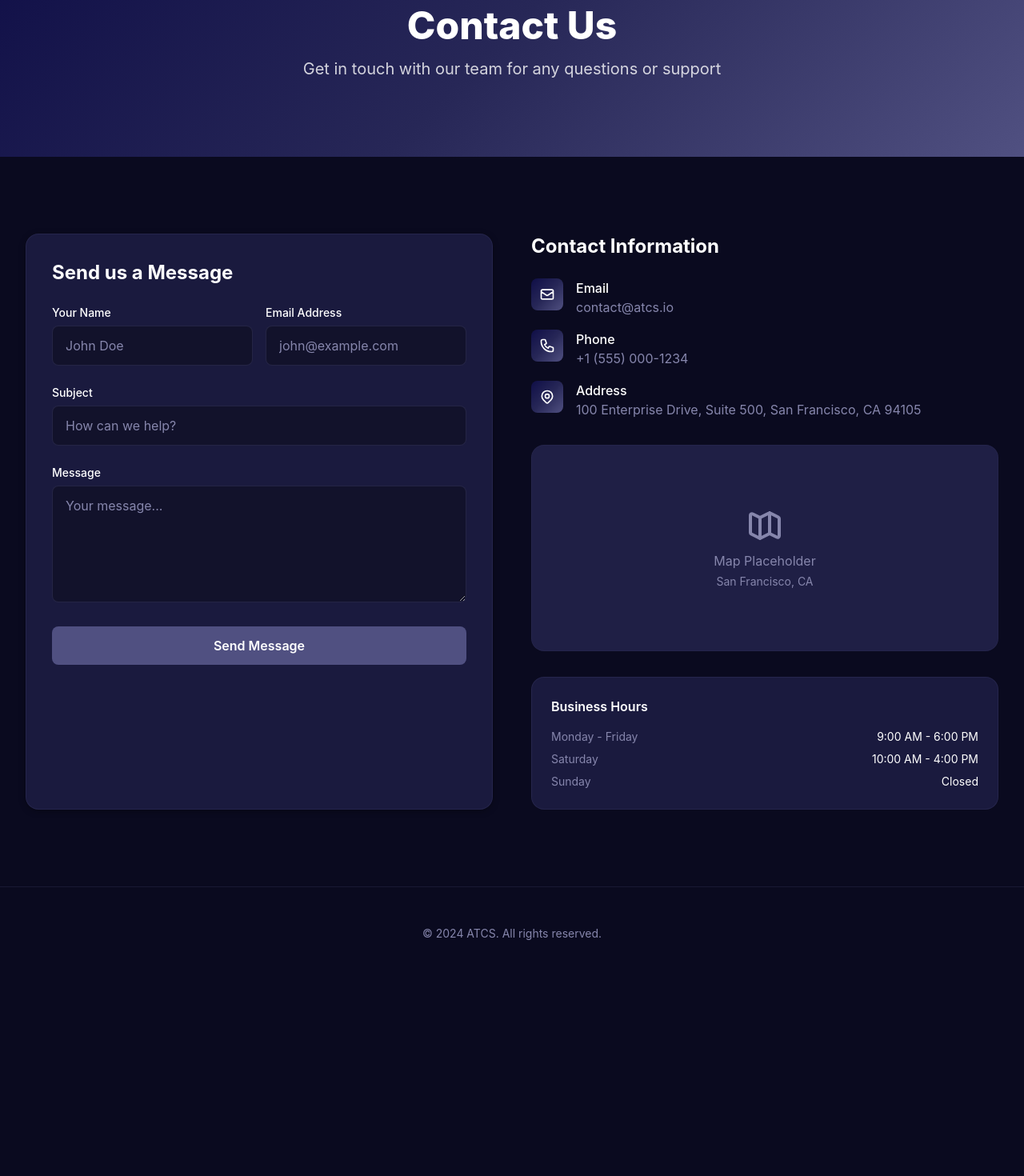
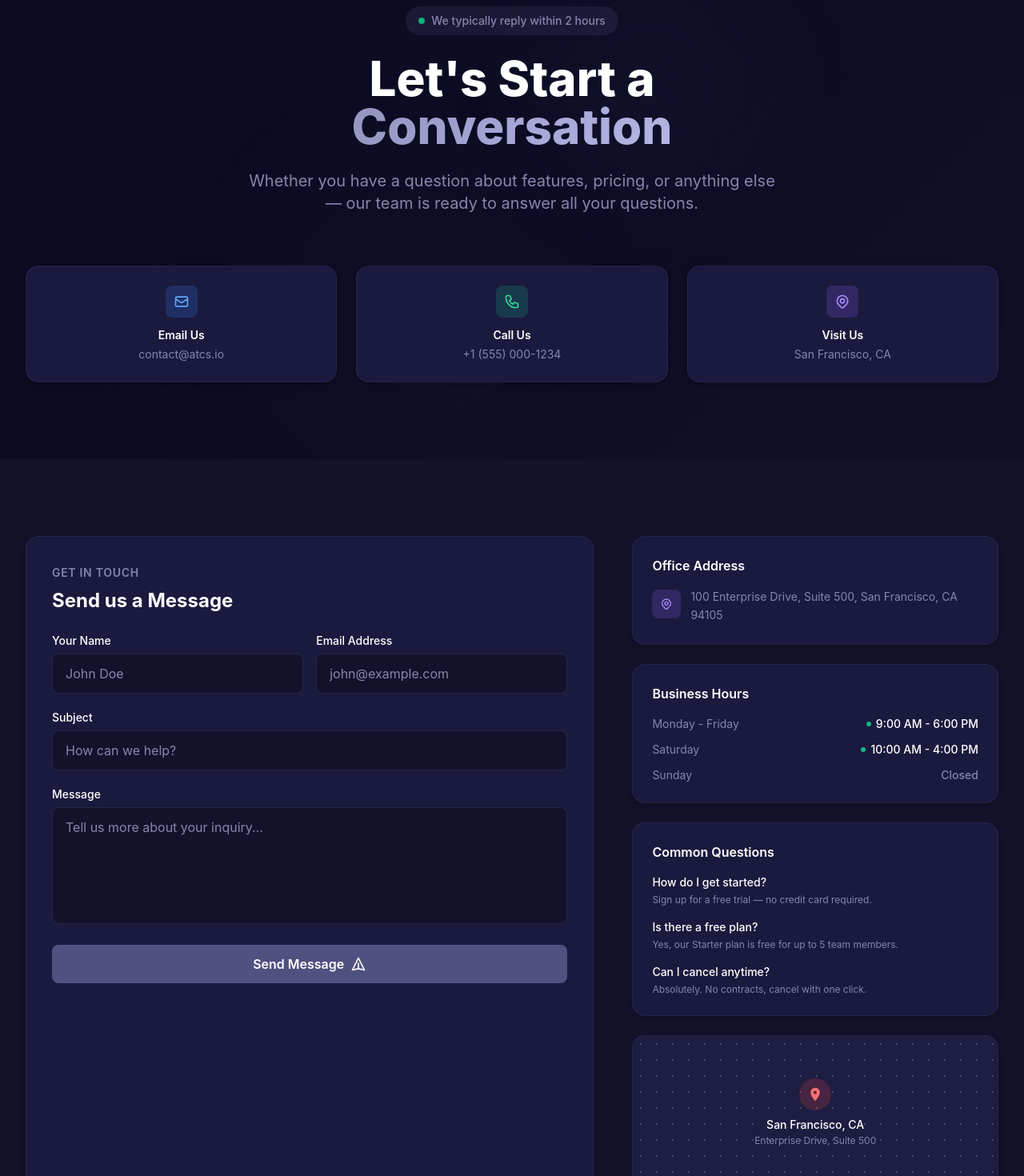
Before and after one commit to KingObioma/ATCS-UI-Prototype, a Next.js app: page /contact in a window 1280 px wide. Shown: the part 120-1590 px from the top of the page at 80% size. Before the commit the page ends 1345 px from the top, so only its background shows below. Built offline with nearby package versions, Linux system fonts and the light colour scheme.

Commit message:
Initial commit  ATCS demo site

```diff
--- a/src/app/contact/page.tsx
+++ b/src/app/contact/page.tsx
@@ -14,11 +14,11 @@ export default function ContactPage() {
     subject: '',
     message: '',
   })
+  const [submitted, setSubmitted] = useState(false)
 
   const handleSubmit = (e: React.FormEvent) => {
     e.preventDefault()
-    // Simulated form submission
-    alert('Thank you for your message! We will get back to you soon.')
+    setSubmitted(true)
     setFormData({ name: '', email: '', subject: '', message: '' })
   }
 
@@ -27,27 +27,107 @@ export default function ContactPage() {
       <PublicNavbar />
 
       {/* Hero Section */}
-      <section className="pt-24 pb-16 lg:pt-32 lg:pb-24 gradient-brand">
-        <div className="max-w-7xl mx-auto px-4 sm:px-6 lg:px-8 text-center">
-          <h1 className="text-4xl sm:text-5xl font-extrabold text-white">
-            Contact Us
+      <section className="relative pt-24 pb-16 lg:pt-32 lg:pb-24 overflow-hidden">
+        {/* Background decorations */}
+        <div className="absolute inset-0 gradient-brand opacity-[0.03] dark:opacity-[0.08]" />
+        <div className="absolute top-20 right-1/4 w-72 h-72 bg-brand-accent/10 dark:bg-brand-accent/5 rounded-full blur-3xl" />
+        <div className="absolute bottom-0 left-1/4 w-96 h-96 bg-brand-secondary/10 dark:bg-brand-secondary/5 rounded-full blur-3xl" />
+
+        <div className="relative max-w-7xl mx-auto px-4 sm:px-6 lg:px-8">
+          <div className="max-w-3xl mx-auto text-center">
+            <div className="inline-flex items-center gap-2 px-4 py-2 rounded-full bg-brand-accent/10 dark:bg-brand-accent/20 mb-6">
+              <span className="w-2 h-2 bg-emerald-500 rounded-full animate-pulse" />
+              <span className="text-sm font-medium text-brand-secondary dark:text-brand-muted">We typically reply within 2 hours</span>
+            </div>
+            <h1 className="text-4xl sm:text-5xl lg:text-6xl font-extrabold text-brand-primary dark:text-white leading-tight">
+              Let&apos;s Start a
+              <span className="block gradient-text">Conversation</span>
             </h1>
-          <p className="mt-4 text-xl text-white/80 max-w-2xl mx-auto">
-            Get in touch with our team for any questions or support
+            <p className="mt-6 text-lg sm:text-xl text-brand-muted max-w-2xl mx-auto">
+              Whether you have a question about features, pricing, or anything else — our team is ready to answer all your questions.
             </p>
+          </div>
+
+          {/* Quick contact cards */}
+          <div className="mt-16 grid grid-cols-1 sm:grid-cols-3 gap-4 sm:gap-6">
+            {[
+              {
+                label: 'Email Us',
+                value: companyInfo.email,
+                icon: (
+                  <svg className="w-5 h-5" fill="none" stroke="currentColor" viewBox="0 0 24 24">
+                    <path strokeLinecap="round" strokeLinejoin="round" strokeWidth={2} d="M3 8l7.89 5.26a2 2 0 002.22 0L21 8M5 19h14a2 2 0 002-2V7a2 2 0 00-2-2H5a2 2 0 00-2 2v10a2 2 0 002 2z" />
+                  </svg>
+                ),
+                color: 'bg-blue-100 dark:bg-blue-500/20 text-blue-600 dark:text-blue-400',
+              },
+              {
+                label: 'Call Us',
+                value: companyInfo.phone,
+                icon: (
+                  <svg className="w-5 h-5" fill="none" stroke="currentColor" viewBox="0 0 24 24">
+                    <path strokeLinecap="round" strokeLinejoin="round" strokeWidth={2} d="M3 5a2 2 0 012-2h3.28a1 1 0 01.948.684l1.498 4.493a1 1 0 01-.502 1.21l-2.257 1.13a11.042 11.042 0 005.516 5.516l1.13-2.257a1 1 0 011.21-.502l4.493 1.498a1 1 0 01.684.949V19a2 2 0 01-2 2h-1C9.716 21 3 14.284 3 6V5z" />
+                  </svg>
+                ),
+                color: 'bg-emerald-100 dark:bg-emerald-500/20 text-emerald-600 dark:text-emerald-400',
+              },
+              {
+                label: 'Visit Us',
+                value: 'San Francisco, CA',
+                icon: (
+                  <svg className="w-5 h-5" fill="none" stroke="currentColor" viewBox="0 0 24 24">
+                    <path strokeLinecap="round" strokeLinejoin="round" strokeWidth={2} d="M17.657 16.657L13.414 20.9a1.998 1.998 0 01-2.827 0l-4.244-4.243a8 8 0 1111.314 0z" />
+                    <path strokeLinecap="round" strokeLinejoin="round" strokeWidth={2} d="M15 11a3 3 0 11-6 0 3 3 0 016 0z" />
+                  </svg>
+                ),
+                color: 'bg-violet-100 dark:bg-violet-500/20 text-violet-600 dark:text-violet-400',
+              },
+            ].map((item, i) => (
+              <div
+                key={i}
+                className="bg-white dark:bg-dark-card rounded-2xl p-5 sm:p-6 shadow-card dark:shadow-card-dark border border-brand-muted/10 dark:border-brand-accent/20 text-center"
+              >
+                <div className={`w-10 h-10 ${item.color} rounded-lg mx-auto mb-3 flex items-center justify-center`}>
+                  {item.icon}
+                </div>
+                <p className="text-sm font-semibold text-brand-primary dark:text-white">{item.label}</p>
+                <p className="text-sm text-brand-muted mt-1">{item.value}</p>
+              </div>
+            ))}
+          </div>
         </div>
       </section>
 
-      {/* Contact Content */}
-      <section className="py-16 lg:py-24">
+      {/* Contact Form + Info */}
+      <section className="py-16 lg:py-24 bg-light-bg dark:bg-dark-surface">
         <div className="max-w-7xl mx-auto px-4 sm:px-6 lg:px-8">
-          <div className="grid lg:grid-cols-2 gap-12">
+          <div className="grid lg:grid-cols-5 gap-12">
             {/* Contact Form */}
-            <div className="bg-white dark:bg-dark-card rounded-2xl p-8 shadow-card dark:shadow-card-dark border border-brand-muted/10 dark:border-brand-accent/20">
-              <h2 className="text-2xl font-bold text-brand-primary dark:text-white mb-6">
+            <div className="lg:col-span-3 bg-white dark:bg-dark-card rounded-2xl p-6 sm:p-8 shadow-card dark:shadow-card-dark border border-brand-muted/10 dark:border-brand-accent/20">
+              {submitted ? (
+                <div className="flex flex-col items-center justify-center py-12 text-center">
+                  <div className="w-16 h-16 bg-emerald-100 dark:bg-emerald-500/20 rounded-full flex items-center justify-center mb-5">
+                    <svg className="w-8 h-8 text-emerald-600 dark:text-emerald-400" fill="none" stroke="currentColor" viewBox="0 0 24 24">
+                      <path strokeLinecap="round" strokeLinejoin="round" strokeWidth={2} d="M5 13l4 4L19 7" />
+                    </svg>
+                  </div>
+                  <h3 className="text-xl font-bold text-brand-primary dark:text-white mb-2">Message Sent!</h3>
+                  <p className="text-brand-muted max-w-sm mb-6">
+                    Thank you for reaching out. Our team will get back to you within 2 business hours.
+                  </p>
+                  <Button variant="outline" onClick={() => setSubmitted(false)}>
+                    Send Another Message
+                  </Button>
+                </div>
+              ) : (
+                <>
+                  <div className="mb-6">
+                    <span className="text-sm font-semibold text-brand-accent dark:text-brand-muted uppercase tracking-wider">Get in Touch</span>
+                    <h2 className="text-2xl font-bold text-brand-primary dark:text-white mt-2">
                       Send us a Message
                     </h2>
-              <form onSubmit={handleSubmit} className="space-y-6">
+                  </div>
+                  <form onSubmit={handleSubmit} className="space-y-5">
                     <div className="grid sm:grid-cols-2 gap-4">
                       <Input
                         label="Your Name"
@@ -78,91 +158,90 @@ export default function ContactPage() {
                       </label>
                       <textarea
                         rows={5}
-                    placeholder="Your message..."
+                        placeholder="Tell us more about your inquiry..."
                         value={formData.message}
                         onChange={(e) => setFormData({ ...formData, message: e.target.value })}
                         required
-                    className="w-full px-4 py-3 rounded-lg border border-brand-muted/30 dark:border-brand-accent/30 bg-white dark:bg-dark-surface text-brand-primary dark:text-white placeholder:text-brand-muted focus:outline-none focus:ring-2 focus:ring-brand-accent/30 focus:border-brand-secondary transition-all duration-200"
+                        className="w-full px-4 py-3 rounded-lg border border-brand-muted/30 dark:border-brand-accent/30 bg-white dark:bg-dark-surface text-brand-primary dark:text-white placeholder:text-brand-muted focus:outline-none focus:ring-2 focus:ring-brand-accent/30 focus:border-brand-secondary transition-all duration-200 resize-none"
                       />
                     </div>
                     <Button type="submit" size="lg" className="w-full">
                       Send Message
+                      <svg className="w-5 h-5 ml-2" fill="none" stroke="currentColor" viewBox="0 0 24 24">
+                        <path strokeLinecap="round" strokeLinejoin="round" strokeWidth={2} d="M12 19l9 2-9-18-9 18 9-2zm0 0v-8" />
+                      </svg>
                     </Button>
                   </form>
+                </>
+              )}
             </div>
 
-            {/* Contact Info */}
-            <div className="space-y-8">
-              <div>
-                <h2 className="text-2xl font-bold text-brand-primary dark:text-white mb-6">
-                  Contact Information
-                </h2>
-                <div className="space-y-4">
-                  <div className="flex items-start gap-4">
-                    <div className="w-10 h-10 gradient-brand rounded-lg flex items-center justify-center flex-shrink-0">
-                      <svg className="w-5 h-5 text-white" fill="none" stroke="currentColor" viewBox="0 0 24 24">
-                        <path strokeLinecap="round" strokeLinejoin="round" strokeWidth={2} d="M3 8l7.89 5.26a2 2 0 002.22 0L21 8M5 19h14a2 2 0 002-2V7a2 2 0 00-2-2H5a2 2 0 00-2 2v10a2 2 0 002 2z" />
-                      </svg>
-                    </div>
-                    <div>
-                      <p className="font-medium text-brand-primary dark:text-white">Email</p>
-                      <p className="text-brand-muted">{companyInfo.email}</p>
-                    </div>
-                  </div>
-                  <div className="flex items-start gap-4">
-                    <div className="w-10 h-10 gradient-brand rounded-lg flex items-center justify-center flex-shrink-0">
-                      <svg className="w-5 h-5 text-white" fill="none" stroke="currentColor" viewBox="0 0 24 24">
-                        <path strokeLinecap="round" strokeLinejoin="round" strokeWidth={2} d="M3 5a2 2 0 012-2h3.28a1 1 0 01.948.684l1.498 4.493a1 1 0 01-.502 1.21l-2.257 1.13a11.042 11.042 0 005.516 5.516l1.13-2.257a1 1 0 011.21-.502l4.493 1.498a1 1 0 01.684.949V19a2 2 0 01-2 2h-1C9.716 21 3 14.284 3 6V5z" />
-                      </svg>
-                    </div>
-                    <div>
-                      <p className="font-medium text-brand-primary dark:text-white">Phone</p>
-                      <p className="text-brand-muted">{companyInfo.phone}</p>
-                    </div>
-                  </div>
-                  <div className="flex items-start gap-4">
-                    <div className="w-10 h-10 gradient-brand rounded-lg flex items-center justify-center flex-shrink-0">
-                      <svg className="w-5 h-5 text-white" fill="none" stroke="currentColor" viewBox="0 0 24 24">
+            {/* Sidebar Info */}
+            <div className="lg:col-span-2 space-y-6">
+              {/* Address detail */}
+              <div className="bg-white dark:bg-dark-card rounded-2xl p-6 shadow-card dark:shadow-card-dark border border-brand-muted/10 dark:border-brand-accent/20">
+                <h3 className="font-semibold text-brand-primary dark:text-white mb-4">Office Address</h3>
+                <div className="flex items-start gap-3">
+                  <div className="w-9 h-9 bg-violet-100 dark:bg-violet-500/20 rounded-lg flex items-center justify-center flex-shrink-0 mt-0.5">
+                    <svg className="w-4 h-4 text-violet-600 dark:text-violet-400" fill="none" stroke="currentColor" viewBox="0 0 24 24">
                       <path strokeLinecap="round" strokeLinejoin="round" strokeWidth={2} d="M17.657 16.657L13.414 20.9a1.998 1.998 0 01-2.827 0l-4.244-4.243a8 8 0 1111.314 0z" />
                       <path strokeLinecap="round" strokeLinejoin="round" strokeWidth={2} d="M15 11a3 3 0 11-6 0 3 3 0 016 0z" />
                     </svg>
                   </div>
-                    <div>
-                      <p className="font-medium text-brand-primary dark:text-white">Address</p>
-                      <p className="text-brand-muted">{companyInfo.address}</p>
-                    </div>
-                  </div>
-                </div>
-              </div>
-
-              {/* Map Placeholder */}
-              <div className="bg-light-bg dark:bg-dark-card rounded-2xl overflow-hidden border border-brand-muted/10 dark:border-brand-accent/20">
-                <div className="h-64 bg-brand-muted/10 dark:bg-brand-accent/10 flex items-center justify-center">
-                  <div className="text-center">
-                    <svg className="w-12 h-12 text-brand-muted mx-auto mb-2" fill="none" stroke="currentColor" viewBox="0 0 24 24">
-                      <path strokeLinecap="round" strokeLinejoin="round" strokeWidth={2} d="M9 20l-5.447-2.724A1 1 0 013 16.382V5.618a1 1 0 011.447-.894L9 7m0 13l6-3m-6 3V7m6 10l4.553 2.276A1 1 0 0021 18.382V7.618a1 1 0 00-.553-.894L15 4m0 13V4m0 0L9 7" />
-                    </svg>
-                    <p className="text-brand-muted">Map Placeholder</p>
-                    <p className="text-sm text-brand-muted mt-1">San Francisco, CA</p>
-                  </div>
+                  <p className="text-sm text-brand-muted leading-relaxed">{companyInfo.address}</p>
                 </div>
               </div>
 
               {/* Business Hours */}
-              <div className="bg-light-bg dark:bg-dark-card rounded-2xl p-6 border border-brand-muted/10 dark:border-brand-accent/20">
+              <div className="bg-white dark:bg-dark-card rounded-2xl p-6 shadow-card dark:shadow-card-dark border border-brand-muted/10 dark:border-brand-accent/20">
                 <h3 className="font-semibold text-brand-primary dark:text-white mb-4">Business Hours</h3>
-                <div className="space-y-2 text-sm">
-                  <div className="flex justify-between">
-                    <span className="text-brand-muted">Monday - Friday</span>
-                    <span className="text-brand-primary dark:text-white">9:00 AM - 6:00 PM</span>
+                <div className="space-y-3 text-sm">
+                  {[
+                    { day: 'Monday - Friday', hours: '9:00 AM - 6:00 PM', active: true },
+                    { day: 'Saturday', hours: '10:00 AM - 4:00 PM', active: true },
+                    { day: 'Sunday', hours: 'Closed', active: false },
+                  ].map((item, i) => (
+                    <div key={i} className="flex items-center justify-between">
+                      <span className="text-brand-muted">{item.day}</span>
+                      <span className={`flex items-center gap-1.5 font-medium ${item.active ? 'text-brand-primary dark:text-white' : 'text-brand-muted'}`}>
+                        {item.active && <span className="w-1.5 h-1.5 bg-emerald-500 rounded-full" />}
+                        {item.hours}
+                      </span>
                     </div>
-                  <div className="flex justify-between">
-                    <span className="text-brand-muted">Saturday</span>
-                    <span className="text-brand-primary dark:text-white">10:00 AM - 4:00 PM</span>
+                  ))}
                 </div>
-                  <div className="flex justify-between">
-                    <span className="text-brand-muted">Sunday</span>
-                    <span className="text-brand-primary dark:text-white">Closed</span>
+              </div>
+
+              {/* FAQ teaser */}
+              <div className="bg-white dark:bg-dark-card rounded-2xl p-6 shadow-card dark:shadow-card-dark border border-brand-muted/10 dark:border-brand-accent/20">
+                <h3 className="font-semibold text-brand-primary dark:text-white mb-4">Common Questions</h3>
+                <div className="space-y-4">
+                  {[
+                    { q: 'How do I get started?', a: 'Sign up for a free trial — no credit card required.' },
+                    { q: 'Is there a free plan?', a: 'Yes, our Starter plan is free for up to 5 team members.' },
+                    { q: 'Can I cancel anytime?', a: 'Absolutely. No contracts, cancel with one click.' },
+                  ].map((faq, i) => (
+                    <div key={i}>
+                      <p className="text-sm font-medium text-brand-primary dark:text-white">{faq.q}</p>
+                      <p className="text-xs text-brand-muted mt-1">{faq.a}</p>
+                    </div>
+                  ))}
+                </div>
+              </div>
+
+              {/* Map placeholder */}
+              <div className="bg-white dark:bg-dark-card rounded-2xl overflow-hidden shadow-card dark:shadow-card-dark border border-brand-muted/10 dark:border-brand-accent/20">
+                <div className="h-48 bg-brand-muted/5 dark:bg-brand-accent/5 flex items-center justify-center relative">
+                  {/* Decorative map dots */}
+                  <div className="absolute inset-0 opacity-30 dark:opacity-20" style={{ backgroundImage: 'radial-gradient(circle, currentColor 1px, transparent 1px)', backgroundSize: '20px 20px' }} />
+                  <div className="relative text-center">
+                    <div className="w-10 h-10 bg-red-100 dark:bg-red-500/20 rounded-full flex items-center justify-center mx-auto mb-2">
+                      <svg className="w-5 h-5 text-red-500 dark:text-red-400" fill="currentColor" viewBox="0 0 24 24">
+                        <path d="M12 2C8.13 2 5 5.13 5 9c0 5.25 7 13 7 13s7-7.75 7-13c0-3.87-3.13-7-7-7zm0 9.5c-1.38 0-2.5-1.12-2.5-2.5s1.12-2.5 2.5-2.5 2.5 1.12 2.5 2.5-1.12 2.5-2.5 2.5z" />
+                      </svg>
+                    </div>
+                    <p className="text-sm font-medium text-brand-primary dark:text-white">San Francisco, CA</p>
+                    <p className="text-xs text-brand-muted mt-0.5">Enterprise Drive, Suite 500</p>
                   </div>
                 </div>
               </div>
@@ -175,7 +254,7 @@ export default function ContactPage() {
       <footer className="py-12 border-t border-brand-muted/10 dark:border-brand-accent/20">
         <div className="max-w-7xl mx-auto px-4 sm:px-6 lg:px-8 text-center">
           <p className="text-brand-muted text-sm">
-            © 2024 ATCS. All rights reserved.
+            &copy; 2024 ATCS. All rights reserved.
           </p>
         </div>
       </footer>
```
Lines whose indentation alone changed are shown as unchanged.
